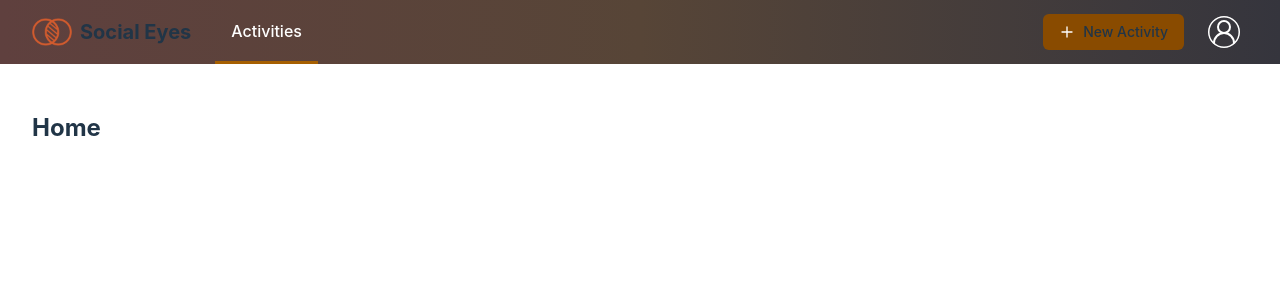
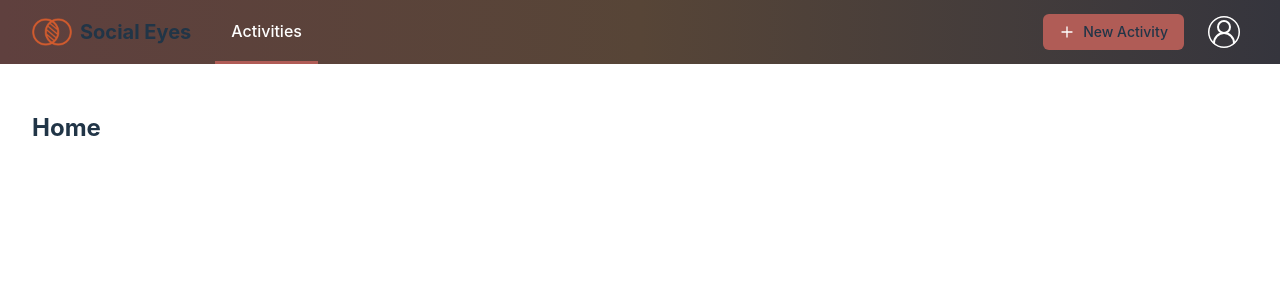
Before and after one commit to tadasmak/socialize_project_frontend, a React (Vite) app: page / in a window 1280 px wide. Shown: the top 300 px of the page. Built offline with nearby package versions, Linux system fonts and the light colour scheme.

Commit message:
Change app's accent color to coral instead of yellow

```diff
--- a/src/App.css
+++ b/src/App.css
@@ -5,3 +5,13 @@
 .activity-container {
   background-color: #292929;
 }
+
+.bg-coral {
+  background-color: #b05c56;
+}
+.border-coral {
+  border-color: #b05c56;
+}
+.text-coral {
+  color: #b05c56;
+}
--- a/src/components/Navigation.tsx
+++ b/src/components/Navigation.tsx
@@ -15,11 +15,11 @@ export default function Navigation() {
                         <div className="text-xl/10 font-bold ml-2">Social Eyes</div>
                     </div>
                     {navigationItems.map((item) => (
-                        <div key={item.name} className={`flex h-full items-center px-4 text-md text-white font-medium ${item.current ? 'border-b-3 border-solid border-yellow-700' : 'hover:bg-slate-700'}`}>{item.name}</div>
+                        <div key={item.name} className={`flex h-full items-center px-4 text-md text-white font-medium ${item.current ? 'border-b-3 border-solid border-coral' : 'hover:bg-slate-700'}`}>{item.name}</div>
                     ))}
                 </Link>
                 <div className="flex items-center">
-                    <Link to="/activity/new" className="bg-yellow-800 inline-flex items-center text-sm font-medium rounded-md px-4 py-2 mr-4"><img className="h-4 mr-2" src="../src/assets/icons/plus.svg" />New Activity</Link>
+                    <Link to="/activity/new" className="bg-coral inline-flex items-center text-sm font-medium rounded-md px-4 py-2 mr-4"><img className="h-4 mr-2" src="../src/assets/icons/plus.svg" />New Activity</Link>
                     <div className="rounded-md px-2 py-1">
                         <Link to="/profile" className="relative rounded-full p-1 text-gray-400 hover:text-white">
                             <img src="../src/assets/branding/profile-icon-placeholder.svg" className="size-8 rounded-full" />
--- a/src/pages/Activity.tsx
+++ b/src/pages/Activity.tsx
@@ -39,25 +39,25 @@ const Activity = () => {
 
     return (
         <div>
-            <small className="text-yellow-700">Activity</small>
+            <small className="text-coral">Activity</small>
 
             <img src="../src/assets/activities/cycling.jpg" alt="Activity Icon" className="w-64 h-64 object-cover rounded-lg mt-1 mb-4" />
 
             <h1 className="text-2xl font-bold mb-1">{activity.title}</h1>
             <p className="mb-2">{activity.description}</p>
-            <p><span className="text-yellow-700">Location: </span>{activity.location}</p>
-            <p><span className="text-yellow-700">Max Participants: </span><span className="font-semibold">{activity.max_participants}</span></p>
-            <p><span className="text-yellow-700">Age Range: </span>{activity.minimum_age} - {activity.maximum_age}</p>
-            <p><span className="text-yellow-700">Start time: </span>{new Date(activity.start_time).toLocaleString()}</p>
+            <p><span className="text-coral">Location: </span>{activity.location}</p>
+            <p><span className="text-coral">Max Participants: </span><span className="font-semibold">{activity.max_participants}</span></p>
+            <p><span className="text-coral">Age Range: </span>{activity.minimum_age} - {activity.maximum_age}</p>
+            <p><span className="text-coral">Start time: </span>{new Date(activity.start_time).toLocaleString()}</p>
 
             <div className="mt-4">
-                <h2 className="text-lg font-semibold">Creator: <Link to={`/users/${activity.creator.username}`} className="text-yellow-700">{activity.creator.username}</Link></h2>
+                <h2 className="text-lg font-semibold">Creator: <Link to={`/users/${activity.creator.username}`} className="text-coral">{activity.creator.username}</Link></h2>
             </div>
 
             <div className="mt-4">
                 <h2 className="text-lg font-semibold">Participants:</h2>
                 {activity.participants.map((participant) => (
-                    <Link to={`/users/${participant.username}`} key={participant.id} className="block"><span className="text-yellow-700">{participant.username}</span>{participant.username === activity.creator.username && ' (creator)'}</Link>
+                    <Link to={`/users/${participant.username}`} key={participant.id} className="block"><span className="text-coral">{participant.username}</span>{participant.username === activity.creator.username && ' (creator)'}</Link>
                 ))}
             </div>
         </div>
--- a/src/pages/ActivityFeed.tsx
+++ b/src/pages/ActivityFeed.tsx
@@ -53,10 +53,10 @@ const ActivityFeed: React.FC = () => {
                         <div className="p-2 w-2/3 overflow-hidden">
                             <h2 className="font-semibold truncate text-2xl mb-1">{activity.title}</h2>
                             <p className="truncate mb-2">{activity.description}</p>
-                            <p className="truncate"><span className="text-yellow-700">Location: </span>{activity.location}</p>
-                            <p><span className="text-yellow-700">Participants: </span><span className="font-semibold">{activity.participants_count}/{activity.max_participants}</span></p>
-                            <p><span className="text-yellow-700">Age Range: </span>{activity.minimum_age} - {activity.maximum_age}</p>
-                            <p className="truncate"><span className="text-yellow-700">Start time: </span>{new Date(activity.start_time).toLocaleString()}</p>
+                            <p className="truncate"><span className="text-coral">Location: </span>{activity.location}</p>
+                            <p><span className="text-coral">Participants: </span><span className="font-semibold">{activity.participants_count}/{activity.max_participants}</span></p>
+                            <p><span className="text-coral">Age Range: </span>{activity.minimum_age} - {activity.maximum_age}</p>
+                            <p className="truncate"><span className="text-coral">Start time: </span>{new Date(activity.start_time).toLocaleString()}</p>
                         </div>
                     </Link>
                 ))}
```
